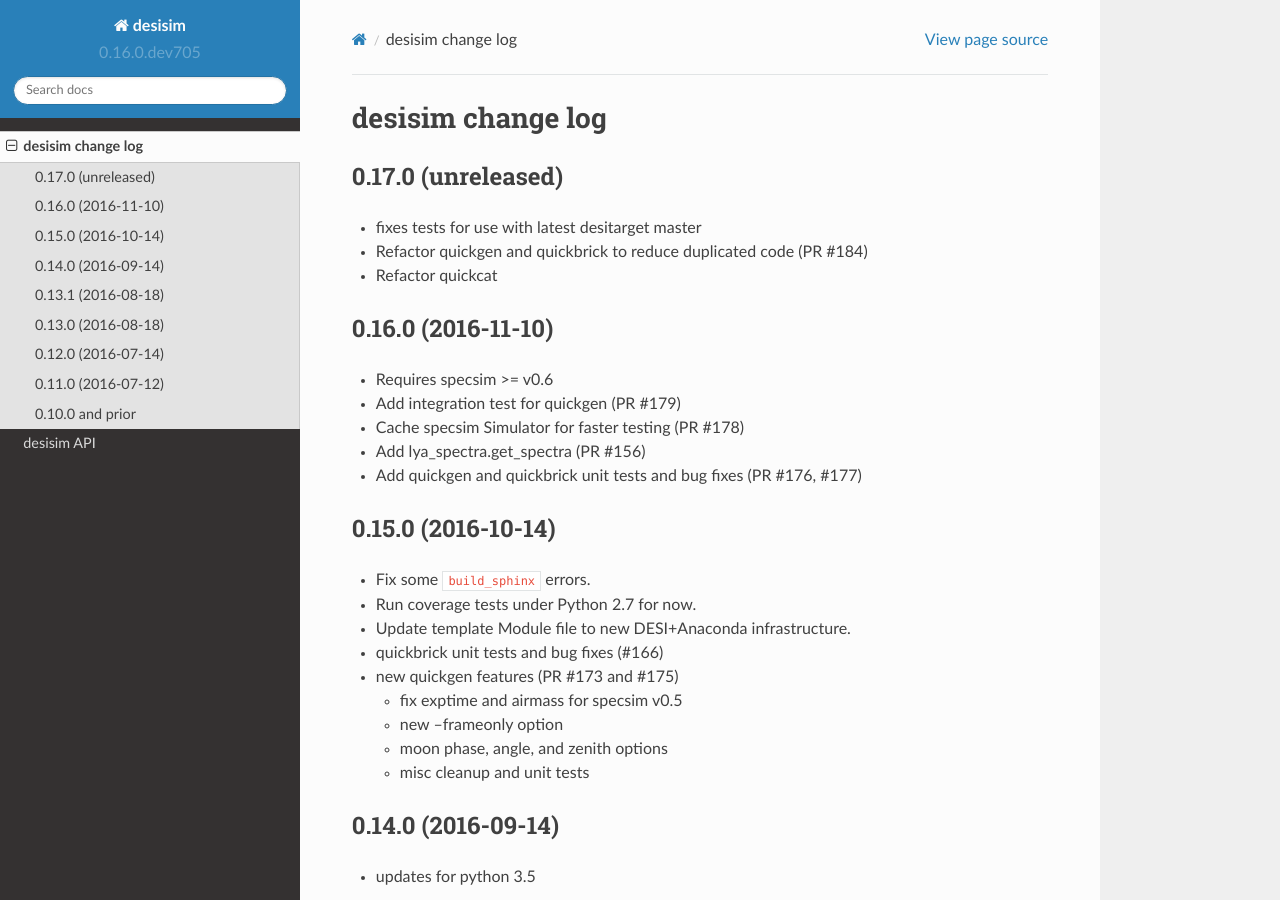
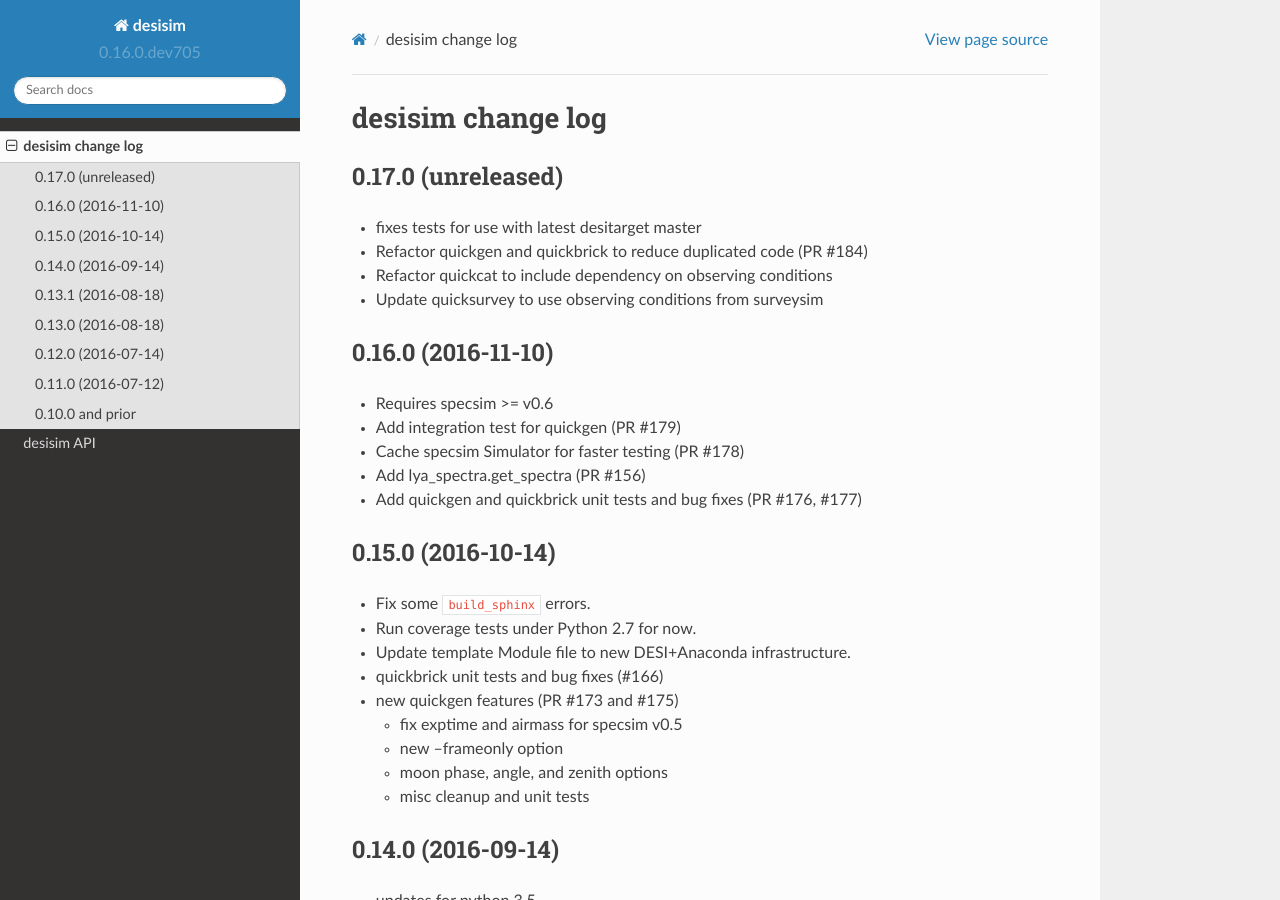
Before and after one commit to desihub/desisim, a Sphinx documentation site: the page built from doc/changes.rst, in a window 1280 px wide and 900 px high. Built offline with Sphinx 7.4.7 and the Read the Docs theme 2.0.0, drawn with Linux system fonts in a browser that asks for light colours.

Commit message:
update changes.rst

```diff
--- a/doc/changes.rst
+++ b/doc/changes.rst
@@ -7,7 +7,8 @@ desisim change log
 
 * fixes tests for use with latest desitarget master
 * Refactor quickgen and quickbrick to reduce duplicated code (PR #184)
-* Refactor quickcat
+* Refactor quickcat to include dependency on observing conditions
+* Update quicksurvey to use observing conditions from surveysim
 
 0.16.0 (2016-11-10)
 -------------------
```
